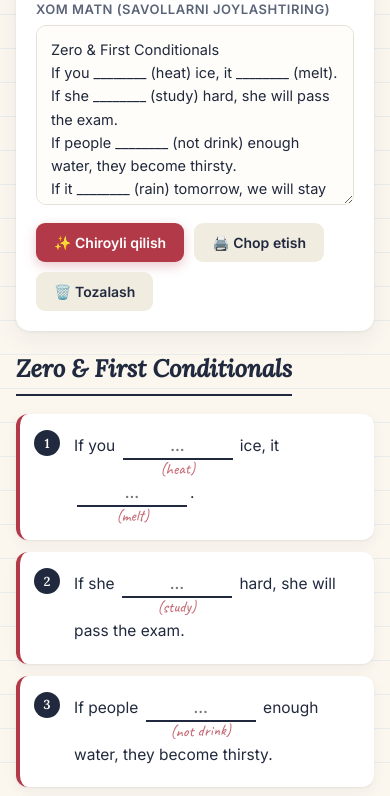
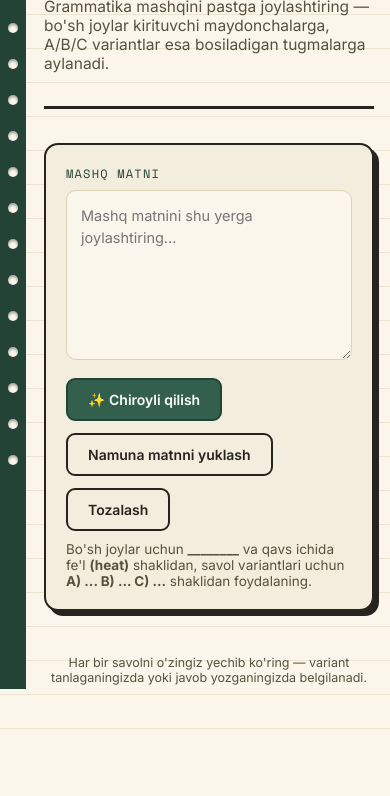
Before and after one commit to AslanBe1/english-for-mme, a plain HTML site: page index.html in a window 390 px wide. Shown: the part 155-951 px from the top of the page. After the commit the page ends 900 px from the top, so only its background shows below. Drawn offline with nearby package versions, Linux system fonts and the light colour scheme.

Commit message:
english for me

```diff
--- a/index.html
+++ b/index.html
@@ -3,361 +3,387 @@
 <head>
 <meta charset="UTF-8">
 <meta name="viewport" content="width=device-width, initial-scale=1.0">
-<title>Mashq Bezash — Grammatika varag'i</title>
+<title>Mashq Yasovchi — Grammatika mashqlarini chiroyli qiling</title>
+<link rel="preconnect" href="https://fonts.googleapis.com">
+<link href="https://fonts.googleapis.com/css2?family=Fraunces:opsz,wght@9..144,400;9..144,600;9..144,700&family=Inter:wght@400;500;600;700&family=Space+Mono:wght@400;700&display=swap" rel="stylesheet">
 <style>
-@import url('https://fonts.googleapis.com/css2?family=Lora:ital,wght@0,500;0,600;0,700;1,500&family=Inter:wght@400;500;600;700&family=Caveat:wght@500;600;700&display=swap');
-
   :root{
-  --paper:#FBF7EF;
-  --paper-line:#D8E1EA;
-  --ink:#20293D;
-  --ink-soft:#5B6478;
-  --red:#B23A48;
-  --red-soft:#E7C8CB;
-  --gold:#E8B23D;
-  --card:#ffffff;
+    --paper: #FAF6EC;
+    --paper-2: #F3EDDD;
+    --ink: #26241E;
+    --ink-soft: #55523F;
+    --rule: #DCD2B4;
+    --green: #33604D;
+    --green-dark: #234337;
+    --gold: #C79A3E;
+    --gold-soft: #F1E0AF;
+    --red: #B23A48;
+    --radius: 14px;
   }
-
   *{box-sizing:border-box;}
-html,body{margin:0;padding:0;}
   body{
+    margin:0;
     background:
-    repeating-linear-gradient(var(--paper) 0px, var(--paper) 33px, var(--paper-line) 34px);
-  background-color:var(--paper);
+      repeating-linear-gradient(var(--paper) 0px, var(--paper) 33px, var(--rule) 34px),
+      var(--paper);
+    color:var(--ink);
     font-family:'Inter',sans-serif;
+    min-height:100vh;
+    padding:0 0 60px 0;
+  }
+  .binder{
+    position:fixed;
+    left:0; top:0; bottom:0;
+    width:46px;
+    background:var(--green-dark);
+    display:flex;
+    flex-direction:column;
+    align-items:center;
+    padding-top:70px;
+    gap:26px;
+    z-index:5;
+  }
+  .binder .hole{
+    width:16px; height:16px;
+    border-radius:50%;
+    background:var(--paper);
+    box-shadow: inset 0 2px 3px rgba(0,0,0,.35);
+  }
+  .wrap{
+    max-width:880px;
+    margin:0 auto;
+    padding:48px 28px 0 74px;
+  }
+  header{
+    margin-bottom:34px;
+    border-bottom:3px solid var(--ink);
+    padding-bottom:18px;
+  }
+  .eyebrow{
+    font-family:'Space Mono', monospace;
+    text-transform:uppercase;
+    letter-spacing:.14em;
+    font-size:12px;
+    color:var(--green);
+    margin-bottom:8px;
+  }
+  h1{
+    font-family:'Fraunces', serif;
+    font-weight:700;
+    font-size:40px;
+    margin:0 0 8px 0;
+    line-height:1.05;
     color:var(--ink);
-  min-height:100vh;
-  padding:32px 16px 80px;
   }
-
-.wrap{max-width:760px;margin:0 auto;}
-
-.app-header{
-  text-align:center;
-  margin-bottom:28px;
+  h1 span{ color:var(--green); font-style:italic; font-weight:600;}
+  .sub{
+    color:var(--ink-soft);
+    font-size:15.5px;
+    max-width:560px;
   }
-.app-header h1{
-  font-family:'Lora',serif;
-  font-weight:700;
-  font-size:28px;
-  margin:0 0 6px;
-  letter-spacing:-0.3px;
+  .panel{
+    background:var(--paper-2);
+    border:2px solid var(--ink);
+    border-radius:var(--radius);
+    padding:20px;
+    box-shadow:5px 5px 0 var(--ink);
+    margin-bottom:34px;
   }
-.app-header p{
-  color:var(--ink-soft);
-  font-size:14px;
-  margin:0;
-}
-
-.input-card{
-  background:var(--card);
-  border-radius:14px;
-  box-shadow:0 1px 3px rgba(32,41,61,0.08), 0 8px 24px rgba(32,41,61,0.06);
-  padding:20px;
-  margin-bottom:22px;
-}
-.input-card label{
+  .panel label{
     display:block;
-  font-size:13px;
-  font-weight:600;
-  color:var(--ink-soft);
+    font-family:'Space Mono', monospace;
+    font-size:12px;
+    text-transform:uppercase;
+    letter-spacing:.1em;
+    color:var(--green-dark);
     margin-bottom:8px;
-  text-transform:uppercase;
-  letter-spacing:0.04em;
   }
   textarea{
     width:100%;
-  min-height:180px;
-  border:1.5px solid #E6E1D6;
-  border-radius:10px;
-  padding:12px 14px;
+    min-height:170px;
+    resize:vertical;
     font-family:'Inter',sans-serif;
     font-size:14.5px;
-  line-height:1.6;
+    line-height:1.55;
+    padding:14px;
+    border:1.5px solid var(--rule);
+    border-radius:10px;
+    background:var(--paper);
     color:var(--ink);
-  resize:vertical;
-  background:#FFFDF9;
   }
-textarea:focus{outline:none;border-color:var(--red);}
-
-.btn-row{display:flex;gap:10px;margin-top:14px;flex-wrap:wrap;}
+  textarea:focus{ outline:2px solid var(--gold); outline-offset:1px; }
+  .btnrow{
+    display:flex;
+    gap:12px;
+    margin-top:14px;
+    flex-wrap:wrap;
+  }
   button{
     font-family:'Inter',sans-serif;
     font-weight:600;
     font-size:14px;
-  border:none;
     border-radius:9px;
-  padding:11px 18px;
+    padding:11px 20px;
     cursor:pointer;
-  transition:transform .12s ease, box-shadow .12s ease;
+    border:2px solid var(--ink);
+    transition:transform .12s ease;
   }
-button:active{transform:translateY(1px);}
-.btn-primary{background:var(--red);color:#fff;box-shadow:0 4px 12px rgba(178,58,72,0.28);}
-.btn-primary:hover{box-shadow:0 6px 16px rgba(178,58,72,0.35);}
-.btn-secondary{background:#F1ECE0;color:var(--ink);}
-.btn-secondary:hover{background:#E9E2D2;}
-
-.sheet{display:none;}
-.sheet.show{display:block;}
-
-.sheet-title{
-  font-family:'Lora',serif;
-  font-weight:700;
-  font-style:italic;
-  font-size:24px;
-  margin:0 0 18px;
-  padding-bottom:10px;
-  border-bottom:2px solid var(--ink);
-  display:inline-block;
+  button:active{ transform:translateY(2px); }
+  .btn-primary{ background:var(--green); color:#fff; border-color:var(--green-dark);}
+  .btn-primary:hover{ background:var(--green-dark); }
+  .btn-ghost{ background:transparent; color:var(--ink); }
+  .btn-ghost:hover{ background:var(--rule); }
+  .empty-hint{
+    color:var(--ink-soft);
+    font-size:13.5px;
+    margin-top:10px;
   }
 
-.section-block{margin-bottom:30px;}
-
-.q-card{
-  position:relative;
-  background:var(--card);
-  border-radius:12px;
-  padding:16px 18px 16px 54px;
-  margin-bottom:12px;
-  box-shadow:0 1px 2px rgba(32,41,61,0.06), 0 4px 14px rgba(32,41,61,0.05);
-  border-left:4px solid var(--red);
-}
-.q-num{
-  position:absolute;
-  left:14px;
-  top:16px;
-  width:26px;
-  height:26px;
-  border-radius:50%;
-  background:var(--ink);
-  color:#fff;
-  font-family:'Lora',serif;
+  #output{ display:none; }
+  .section-title{
+    font-family:'Fraunces', serif;
     font-weight:600;
-  font-size:13px;
+    font-size:22px;
+    margin:38px 0 16px 0;
     display:flex;
     align-items:center;
-  justify-content:center;
+    gap:10px;
   }
-.q-text{font-size:15.5px;line-height:2.1;}
+  .section-title .tag{
+    font-family:'Space Mono',monospace;
+    font-size:11px;
+    background:var(--ink);
+    color:var(--paper);
+    padding:4px 9px;
+    border-radius:6px;
+    letter-spacing:.05em;
+  }
+  .card{
+    background:#fff;
+    border:1.5px solid var(--rule);
+    border-left:5px solid var(--green);
+    border-radius:10px;
+    padding:16px 18px;
+    margin-bottom:12px;
+    font-size:16px;
+    line-height:1.9;
+  }
+  .card.mcq{ border-left-color:var(--gold); }
+  .qnum{
+    font-family:'Space Mono',monospace;
+    color:var(--green-dark);
+    font-weight:700;
+    margin-right:6px;
+  }
+  .card.mcq .qnum{ color:#8a6a1f; }
 
-.blank-wrap{
-  display:inline-flex;
-  flex-direction:column;
-  align-items:center;
-  margin:0 3px;
-  vertical-align:baseline;
+  .blank-input{
+    font-family:'Space Mono', monospace;
+    font-size:15px;
+    width:130px;
+    padding:4px 8px;
+    border:none;
+    border-bottom:2.5px solid var(--green);
+    background:var(--gold-soft);
+    border-radius:4px 4px 0 0;
+    text-align:center;
+    color:var(--ink);
   }
-.blank-input{
-  border:none;
-  border-bottom:2px solid var(--ink);
-  background:transparent;
-  font-family:'Inter',sans-serif;
-  font-size:15px;
-  font-weight:600;
-  color:var(--red);
-  text-align:center;
-  width:110px;
-  padding:2px 2px 3px;
-}
-.blank-input:focus{outline:none;border-bottom-color:var(--red);}
+  .blank-input:focus{ outline:none; background:#fff3d0; }
   .hint{
-  font-family:'Caveat',cursive;
-  font-size:16px;
-  color:var(--red-soft);
-  color:var(--red);
-  opacity:.75;
-  line-height:1;
-  margin-top:1px;
-  transform:rotate(-2deg);
+    font-size:12.5px;
+    color:var(--ink-soft);
+    font-style:italic;
+    margin:0 3px 0 3px;
   }
 
-.opts{
+  .options{
     display:flex;
+    gap:10px;
     flex-wrap:wrap;
-  gap:8px;
-  margin-top:10px;
+    margin-top:8px;
   }
   .opt-btn{
-  background:#F6F3EA;
-  border:1.5px solid #E6E1D6;
+    font-family:'Inter',sans-serif;
+    font-size:14.5px;
+    font-weight:500;
+    background:var(--paper);
+    border:1.8px solid var(--ink);
     border-radius:8px;
-  padding:7px 14px;
-  font-size:13.5px;
-  font-weight:600;
-  color:var(--ink);
+    padding:8px 14px;
     cursor:pointer;
-  font-family:'Inter',sans-serif;
   }
-.opt-btn .letter{
-  display:inline-block;
-  color:var(--ink-soft);
+  .opt-btn:hover{ background:var(--gold-soft); }
+  .opt-btn.selected{
+    background:var(--gold);
+    border-color:#8a6a1f;
+    color:#fff;
+  }
+  .opt-letter{
+    font-family:'Space Mono',monospace;
+    font-weight:700;
     margin-right:6px;
   }
-.opt-btn.selected{
-  background:var(--gold);
-  border-color:var(--gold);
-  color:#3A2C05;
+
+  footer{
+    margin-top:44px;
+    font-size:12.5px;
+    color:var(--ink-soft);
+    text-align:center;
   }
-
-.plain-line{
-  font-size:14px;
-  color:var(--ink-soft);
-  font-style:italic;
-  margin:10px 0 6px;
-}
-
-.empty-hint{
-  text-align:center;
-  color:var(--ink-soft);
-  font-size:13.5px;
-  padding:30px 10px;
-}
-
-@media print{
-  body{background:#fff;padding:0;}
-  .input-card,.btn-row,.app-header p{display:none;}
-  .q-card{box-shadow:none;border:1px solid #ddd;}
+  @media (max-width:600px){
+    .binder{ width:26px; }
+    .binder .hole{ width:10px; height:10px; }
+    .wrap{ padding-left:44px; padding-right:16px; }
+    h1{ font-size:30px; }
   }
 </style>
 </head>
 <body>
+
+<div class="binder" id="binder"></div>
+
 <div class="wrap">
+  <header>
+    <div class="eyebrow">Mashq Yasovchi · Ish daftari</div>
+    <h1>Matnni <span>chiroyli mashqqa</span> aylantiring</h1>
+    <p class="sub">Grammatika mashqini pastga joylashtiring — bo'sh joylar kirituvchi maydonchalarga, A/B/C variantlar esa bosiladigan tugmalarga aylanadi.</p>
+  </header>
 
-  <div class="app-header">
-    <h1>✏️ Mashq Bezash</h1>
-    <p>Matnni joylashtiring — sayt uni chiroyli, tuzilgan mashq varag'iga aylantiradi</p>
+  <div class="panel">
+    <label for="raw">Mashq matni</label>
+    <textarea id="raw" placeholder="Mashq matnini shu yerga joylashtiring..."></textarea>
+    <div class="btnrow">
+      <button class="btn-primary" onclick="build()">✨ Chiroyli qilish</button>
+      <button class="btn-ghost" onclick="loadExample()">Namuna matnni yuklash</button>
+      <button class="btn-ghost" onclick="clearAll()">Tozalash</button>
+    </div>
+    <div class="empty-hint">Bo'sh joylar uchun <b>________</b> va qavs ichida fe'l <b>(heat)</b> shaklidan, savol variantlari uchun <b>A) ... B) ... C) ...</b> shaklidan foydalaning.</div>
   </div>
 
-  <div class="input-card">
-    <label for="raw">Xom matn (savollarni joylashtiring)</label>
-    <textarea id="raw" placeholder="Matnni shu yerga joylashtiring..."></textarea>
-    <div class="btn-row">
-      <button class="btn-primary" onclick="render()">✨ Chiroyli qilish</button>
-      <button class="btn-secondary" onclick="printSheet()">🖨️ Chop etish</button>
-      <button class="btn-secondary" onclick="clearAll()">🗑️ Tozalash</button>
-    </div>
-  </div>
-
-  <div id="sheet" class="sheet"></div>
+  <div id="output"></div>
+  <footer>Har bir savolni o'zingiz yechib ko'ring — variant tanlaganingizda yoki javob yozganingizda belgilanadi.</footer>
 </div>
 
 <script>
-const SAMPLE = `Zero & First Conditionals
-If you ________ (heat) ice, it ________ (melt).
-If she ________ (study) hard, she will pass the exam.
-If people ________ (not drink) enough water, they become thirsty.
-If it ________ (rain) tomorrow, we will stay at home.
-If you ________ (mix) blue and yellow, you get green.
-If my father ________ (finish) work early, we will go to the cinema.
-If babies ________ (be) hungry, they cry.
-If I ________ (see) Tom later, I will tell him the news.
-If you ________ (not water) plants, they die.
-If they ________ (leave) now, they will arrive on time.
-📝 Exercise 2 – Choose the correct answer
-If you press this button, the machine ________. A) starts B) will start C) started
-If I finish my homework, I ________ TV. A) watch B) will watch C) watched
-If water reaches 100°C, it ________. A) boils B) will boil C) boiled
-If she doesn't hurry, she ________ the bus. A) misses B) will miss C) missed`;
+// spiral binding holes
+const binder = document.getElementById('binder');
+for(let i=0;i<16;i++){ const d=document.createElement('div'); d.className='hole'; binder.appendChild(d); }
 
-document.getElementById('raw').value = SAMPLE;
+function loadExample(){
+  document.getElementById('raw').value = `Put the verb in brackets into the correct form. Zero & First Conditionals If you ________ (heat) ice, it ________ (melt). If she ________ (study) hard, she will pass the exam. If people ________ (not drink) enough water, they become thirsty. If it ________ (rain) tomorrow, we will stay at home. If you ________ (mix) blue and yellow, you get green. If my father ________ (finish) work early, we will go to the cinema. If babies ________ (be) hungry, they cry. If I ________ (see) Tom later, I will tell him the news. If you ________ (not water) plants, they die. If they ________ (leave) now, they will arrive on time. 📝 Exercise 2 – Choose the correct answer If you press this button, the machine ________. A) starts B) will start C) started If I finish my homework, I ________ TV. A) watch B) will watch C) watched If water reaches 100°C, it ________. A) boils B) will boil C) boiled If she doesn't hurry, she ________ the bus. A) misses B) will miss C) missed`;
+}
+
+function clearAll(){
+  document.getElementById('raw').value='';
+  document.getElementById('output').style.display='none';
+  document.getElementById('output').innerHTML='';
+}
+
+function parseInput(rawText){
+  let text = rawText.replace(/\s+/g,' ').trim();
+
+  // strip common noise before the next "If " sentence
+  text = text.replace(/📝[\s\S]*?(?=If\s)/g, ' ');
+  text = text.replace(/Zero\s*&\s*First Conditionals/gi, ' ');
+  text = text.replace(/Put the verb[^.]*\./gi, ' ');
+  text = text.replace(/Exercise\s*\d+[^A-Za-z]*[A-Za-z ]*?(?=If\s)/gi, ' ');
+  text = text.replace(/\s+/g,' ').trim();
+
+  const chunks = text.split(/(?=\bIf\s)/g).map(s=>s.trim()).filter(Boolean);
+
+  return chunks.map(chunk=>{
+    if(/A\)/.test(chunk) && /B\)/.test(chunk)){
+      return parseMCQ(chunk);
+    }
+    return parseCloze(chunk);
+  });
+}
+
+function parseMCQ(chunk){
+  const idx = chunk.indexOf('A)');
+  const question = chunk.slice(0, idx).trim();
+  const rest = chunk.slice(idx);
+  const m = rest.match(/A\)\s*(.*?)\s*B\)\s*(.*?)\s*C\)\s*(.*)/s);
+  const options = m ? [m[1].trim(), m[2].trim(), m[3].trim()] : [rest.trim()];
+  return {type:'mcq', question, options};
+}
+
+function parseCloze(chunk){
+  const re = /_{2,}\s*\(([^)]+)\)/g;
+  let lastIndex = 0, m, parts = [];
+  while((m = re.exec(chunk))){
+    parts.push({text: chunk.slice(lastIndex, m.index), hint: m[1].trim()});
+    lastIndex = re.lastIndex;
+  }
+  parts.push({text: chunk.slice(lastIndex), hint: null});
+  return {type:'cloze', parts};
+}
 
 function escapeHtml(s){
   return s.replace(/&/g,'&amp;').replace(/</g,'&lt;').replace(/>/g,'&gt;');
 }
 
-function isMCQ(line){
-  return /\bA\)/.test(line) && /\bB\)/.test(line);
+function renderCloze(item, num){
+  let html = `<div class="card"><span class="qnum">${num}.</span>`;
+  item.parts.forEach(p=>{
+    html += escapeHtml(p.text);
+    if(p.hint !== null){
+      html += `<span class="hint">(${escapeHtml(p.hint)})</span><input class="blank-input" type="text" placeholder="javob">`;
     }
-function isBlankLine(line){
-  return /_{3,}/.test(line);
-}
-function isHeading(line){
-  // short line, no blanks, no question mark ending typical sentence, or contains 'Exercise'
-  return !isMCQ(line) && !isBlankLine(line);
-}
-
-function buildBlankHtml(line, qIndex){
-  let i = 0;
-  const html = escapeHtml(line).replace(/_{3,}\s*\(([^)]+)\)/g, (m, hint) => {
-    i++;
-    return `<span class="blank-wrap">
-      <input class="blank-input" data-q="${qIndex}" data-b="${i}" placeholder="…">
-      <span class="hint">(${escapeHtml(hint)})</span>
-    </span>`;
   });
+  html += `</div>`;
   return html;
 }
 
-function buildMcqHtml(line){
-  const parts = line.split(/(?=[A-D]\))/);
-  const stem = parts[0].trim();
-  const opts = parts.slice(1).map(p => {
-    const m = p.match(/^([A-D])\)\s*(.*)$/s);
-    return m ? {letter:m[1], text:m[2].trim()} : null;
-  }).filter(Boolean);
-  const stemHtml = escapeHtml(stem).replace(/_{3,}/, '<span style="border-bottom:2px solid var(--ink);display:inline-block;min-width:70px;">&nbsp;</span>');
-  const optsHtml = opts.map(o =>
-    `<button type="button" class="opt-btn" onclick="selectOpt(this)"><span class="letter">${o.letter})</span>${escapeHtml(o.text)}</button>`
-  ).join('');
-  return `<div class="q-text">${stemHtml}</div><div class="opts">${optsHtml}</div>`;
+function renderMCQ(item, num, groupId){
+  let opts = item.options.map((opt,i)=>{
+    const letter = String.fromCharCode(65+i);
+    return `<button type="button" class="opt-btn" onclick="selectOpt(this,'${groupId}')"><span class="opt-letter">${letter})</span>${escapeHtml(opt)}</button>`;
+  }).join('');
+  return `<div class="card mcq"><span class="qnum">${num}.</span>${escapeHtml(item.question)}
+    <div class="options" data-group="${groupId}">${opts}</div></div>`;
 }
 
-function selectOpt(btn){
-  const group = btn.parentElement;
-  group.querySelectorAll('.opt-btn').forEach(b => b.classList.remove('selected'));
+function selectOpt(btn, groupId){
+  document.querySelectorAll(`.options[data-group="${groupId}"] .opt-btn`).forEach(b=>b.classList.remove('selected'));
   btn.classList.add('selected');
 }
 
-function render(){
-  const raw = document.getElementById('raw').value.trim();
-  const sheetEl = document.getElementById('sheet');
-  if(!raw){
-    sheetEl.innerHTML = '<div class="empty-hint">Avval matnni joylashtiring 🙂</div>';
-    sheetEl.classList.add('show');
-    return;
-  }
-  const lines = raw.split('\n').map(l => l.trim()).filter(Boolean);
+function build(){
+  const raw = document.getElementById('raw').value;
+  if(!raw.trim()){ return; }
+  const items = parseInput(raw);
+  const out = document.getElementById('output');
+  out.innerHTML = '';
 
-  let out = '';
-  let qCount = 0;
-  let sectionOpen = false;
+  // group consecutive same-type items into sections
+  let sections = [];
+  items.forEach(it=>{
+    const last = sections[sections.length-1];
+    if(last && last.type === it.type){ last.items.push(it); }
+    else { sections.push({type: it.type, items:[it]}); }
+  });
 
-  lines.forEach(line => {
-    if(isMCQ(line)){
-      qCount++;
-      out += `<div class="q-card"><div class="q-num">${qCount}</div>${buildMcqHtml(line)}</div>`;
-    } else if(isBlankLine(line)){
-      qCount++;
-      out += `<div class="q-card"><div class="q-num">${qCount}</div><div class="q-text">${buildBlankHtml(line, qCount)}</div></div>`;
+  let clozeCount = 0, mcqCount = 0, groupCounter = 0;
+  sections.forEach(sec=>{
+    if(sec.type === 'cloze'){
+      clozeCount++;
+      out.innerHTML += `<div class="section-title"><span class="tag">MASHQ ${clozeCount}</span> ✏️ Bo'sh joylarni to'ldiring</div>`;
+      sec.items.forEach((it,i)=>{ out.innerHTML += renderCloze(it, i+1); });
     } else {
-      // heading / section title / plain note
-      const cleaned = line.replace(/^📝\s*/, '');
-      if(!sectionOpen){
-        out += `<div class="sheet-title">${escapeHtml(cleaned)}</div>`;
-        sectionOpen = true;
-      } else {
-        qCount = 0; // reset numbering for new section
-        out += `</div><div class="section-block"><div class="plain-line">${escapeHtml(cleaned)}</div>`;
-      }
+      mcqCount++;
+      out.innerHTML += `<div class="section-title"><span class="tag">MASHQ ${mcqCount}</span> ✅ To'g'ri javobni tanlang</div>`;
+      sec.items.forEach((it,i)=>{
+        groupCounter++;
+        out.innerHTML += renderMCQ(it, i+1, 'g'+groupCounter);
+      });
     }
   });
 
-  sheetEl.innerHTML = `<div class="section-block">${out}</div>`;
-  sheetEl.classList.add('show');
+  out.style.display = 'block';
+  out.scrollIntoView({behavior:'smooth', block:'start'});
 }
-
-function clearAll(){
-  document.getElementById('raw').value = '';
-  const sheetEl = document.getElementById('sheet');
-  sheetEl.innerHTML = '';
-  sheetEl.classList.remove('show');
-}
-
-function printSheet(){
-  window.print();
-}
-
-render();
 </script>
 </body>
 </html>
```
Lines whose indentation alone changed are shown as unchanged.
